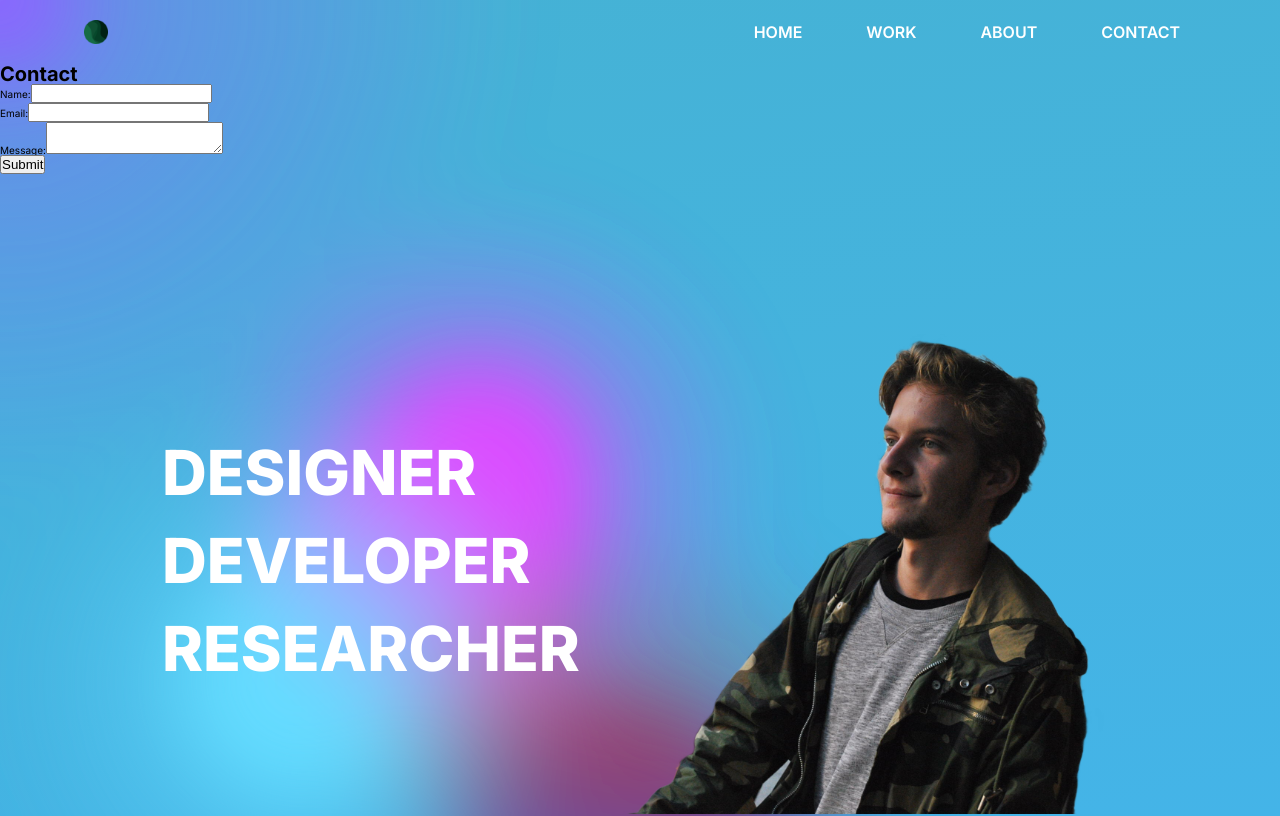
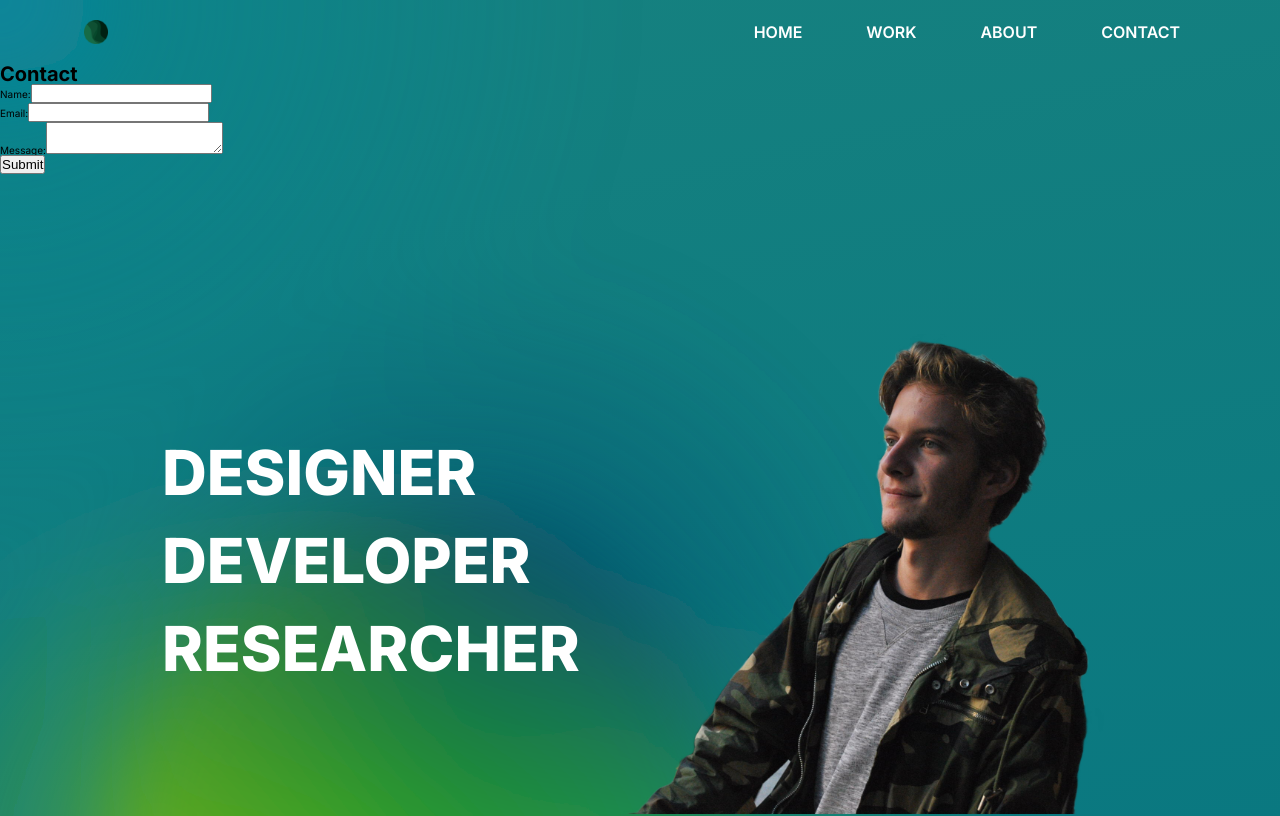
Before and after one commit to lemihai/Portfolio, a React (Create React App) app: page /pages/contact in a window 1280 px wide. Shown: the top 816 px of the page. Built offline with nearby package versions, Linux system fonts and the light colour scheme.

Commit message:
dev 1.7.1 (background overflow bug
edited the background colors to fit more of the style (darkened them and created variants of teal.

Solved the overflow of the background bug and made the gradient to be 100% of the page

```diff
--- a/src/App.js
+++ b/src/App.js
@@ -35,7 +35,7 @@ export default function App() {
           <div className="interactive"></div>
         </div>
       </div>
-      <main>
+      <main className="main-page">
         <BrowserRouter>
           <Nav />
 
--- a/src/Global/index.css
+++ b/src/Global/index.css
@@ -71,6 +71,7 @@ body {
 }
 
 .body {
+  position: relative;
   height: 100%;
   display: flex;
   justify-content: space-between;
@@ -88,10 +89,10 @@ code {
   background: linear-gradient(
     348deg,
     #239678,
-    #44e8bd,
-    #44b4e8,
+    #1d8065,
+    #0a7880,
     #4baa7d,
-    #00ffdf
+    #117241
   );
   background-size: 1000% 1000%;
 
--- a/src/Pages/main/main.css
+++ b/src/Pages/main/main.css
@@ -1,3 +1,7 @@
+.main-page {
+  overflow: hidden;
+}
+
 /* **************** */
 /* HERO SECTION */
 /* **************** */
--- a/src/Pages/main/swiper.css
+++ b/src/Pages/main/swiper.css
@@ -9,7 +9,8 @@
 }
 
 .carousel-wrapper {
-  height: 100vh;
+  height: 100%;
+  overflow: hidden;
 }
 
 .swiper-slide {
--- a/src/gradient.scss
+++ b/src/gradient.scss
@@ -1,13 +1,14 @@
 :root {
-  --color-bg1: rgb(108, 0, 162);
-  --color-bg2: rgb(0, 17, 82);
-  --color1: 18, 113, 255;
-  --color2: 221, 74, 255;
-  --color3: 100, 220, 255;
-  --color4: 200, 50, 50;
-  --color5: 180, 180, 50;
-  --color-interactive: 140, 100, 255;
-  --circle-size: 100vh;
+  --color-bg1: #0c7955;
+  --color-bg2: rgb(12, 133, 153);
+  --color1: 32, 144, 132;
+  --color2: 11, 79, 108;
+
+  --color3: 116, 184, 22;
+  --color4: 55, 178, 77;
+  --color5: 8, 127, 91;
+  --color-interactive: 12, 133, 153;
+  --circle-size: 150vh;
   --blending: hard-light;
 }
 
@@ -53,11 +54,11 @@
 
 .gradient-bg {
   width: 100%;
-  height: 200%;
+  height: 100%;
   overflow: hidden;
   position: absolute;
-  top: 0;
-  left: 0;
+  // top: 0;
+  // left: 0;
   z-index: 0;
 
   svg {
@@ -69,7 +70,7 @@
     filter: url(#goo) blur(40px);
     width: 100%;
     height: 100%;
-    position: relative;
+    // position: relative;
     z-index: -1;
 
     // z-index: -2;
```
